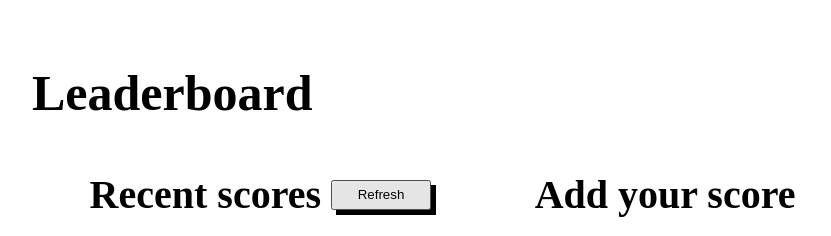
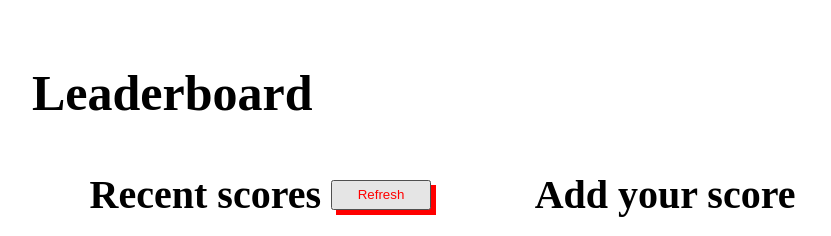
Before and after one commit to rmjspecial/Leadboard, a website built with webpack: page src/index.html in a window 1280 px wide. In both pictures the pointer is over the button "Refresh". Shown: the top 236 px of the page, without its empty margins (32-863 px from the left). Built offline with nearby package versions, Linux system fonts and the light colour scheme.

Commit message:
fix gitflow

```diff
--- a/src/style.css
+++ b/src/style.css
@@ -45,6 +45,10 @@
   box-shadow: 5px 5px;
 }
 
+button:hover {
+  color: red;
+}
+
 .form-section {
   display: flex;
   flex-direction: column;
```
